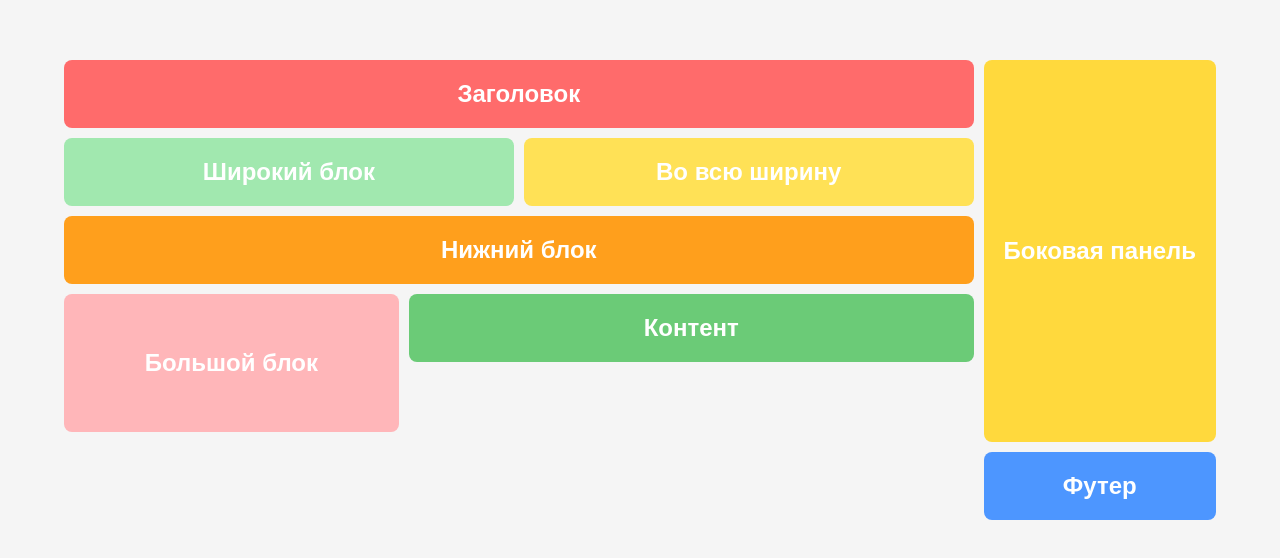
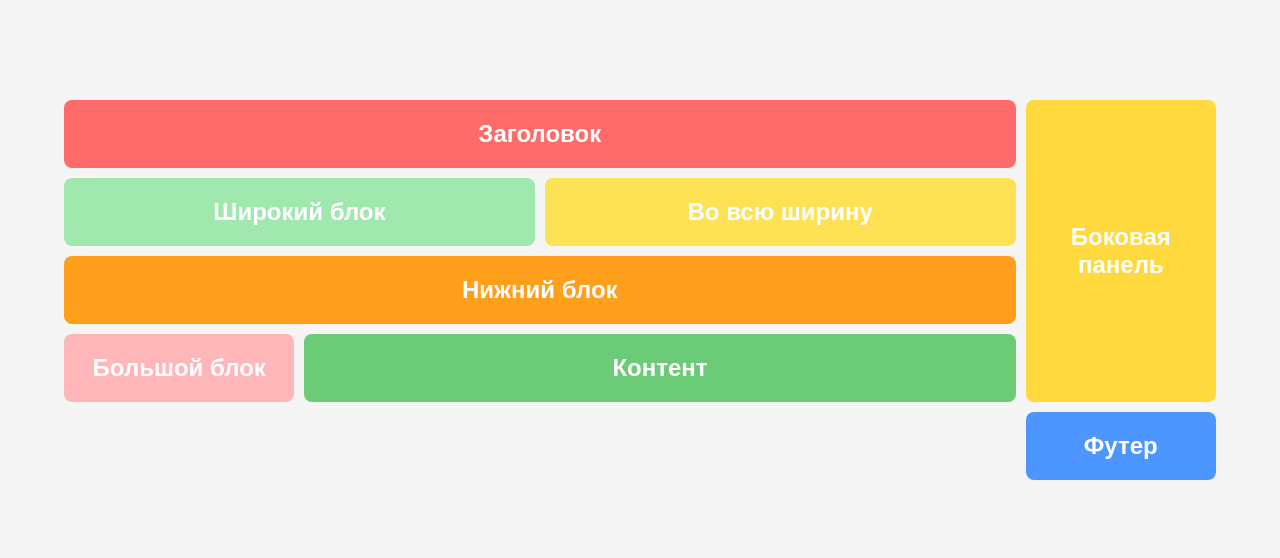
Before and after one commit to Urban-eliz/laba6_now, a plain HTML site: page index.html in a window 1280 px wide. Shown: the part 110-668 px from the top of the page. Drawn offline with Linux system fonts and the light colour scheme.

Commit message:
фффф

```diff
--- a/index.html
+++ b/index.html
@@ -20,7 +20,7 @@
   /* Контейнер сетки */
   .grid-container {
     display: grid;
-    grid-template-columns: repeat(8, 1fr);
+    grid-template-columns: 20% 20% 20% 20%;
     grid-template-rows: auto auto auto auto;
     gap: 10px;
     width: 90%;
@@ -28,14 +28,14 @@
   }
 
   /* Цветные элементы сетки с именованными областями */
-  .item1 { grid-column: span 8; grid-row: 1; background-color: #FF6B6B; }
-  .item2 { grid-template-columns: 8 ; grid-row: 1 /span 12; background-color: #FFD93D; }
-  .item3 { grid-column: span 5; grid-row: 4; background-color: #6BCB77; }
-  .item4 { grid-column: 9; grid-row: 13; background-color: #4D96FF; }
-  .item5 { grid-column: 1 / span 3; grid-row: 4 / span 8; background-color: #FFB6B9; }
-  .item6 { grid-column: span 4; grid-row: 2 ; background-color: #A1E8AF; }
-  .item7 { grid-column: span 4; grid-row: 2; background-color: #FFE156; }
-  .item8 { grid-column: span 8; grid-row: 3; background-color: #FF9F1C; }
+  .item1 { grid-column: span 4; grid-row: 1; background-color: #FF6B6B; } /* заголовок */
+  .item2 { grid-template-columns: 4 ; grid-row: 1 /span 7; background-color: #FFD93D; } /* боковая панель */
+  .item3 { grid-column: 2 / 5; grid-row: 4 / 8; background-color: #6BCB77; } /* контент */
+  .item4 { grid-column: 5; grid-row: 8; background-color: #4D96FF; } /* футер */
+  .item5 { grid-column: 1 / 2; grid-row: 4 / 8; background-color: #FFB6B9; } /* большой блок */
+  .item6 { grid-column: span 2; grid-row: 2 ; background-color: #A1E8AF; } /* широкий блок */
+  .item7 { grid-column: span 2; grid-row: 2; background-color: #FFE156; } /* во всю ширину */
+  .item8 { grid-column: 1 / 5; grid-row: 3; background-color: #FF9F1C; } /* нижний блок */
 
 
 
```
